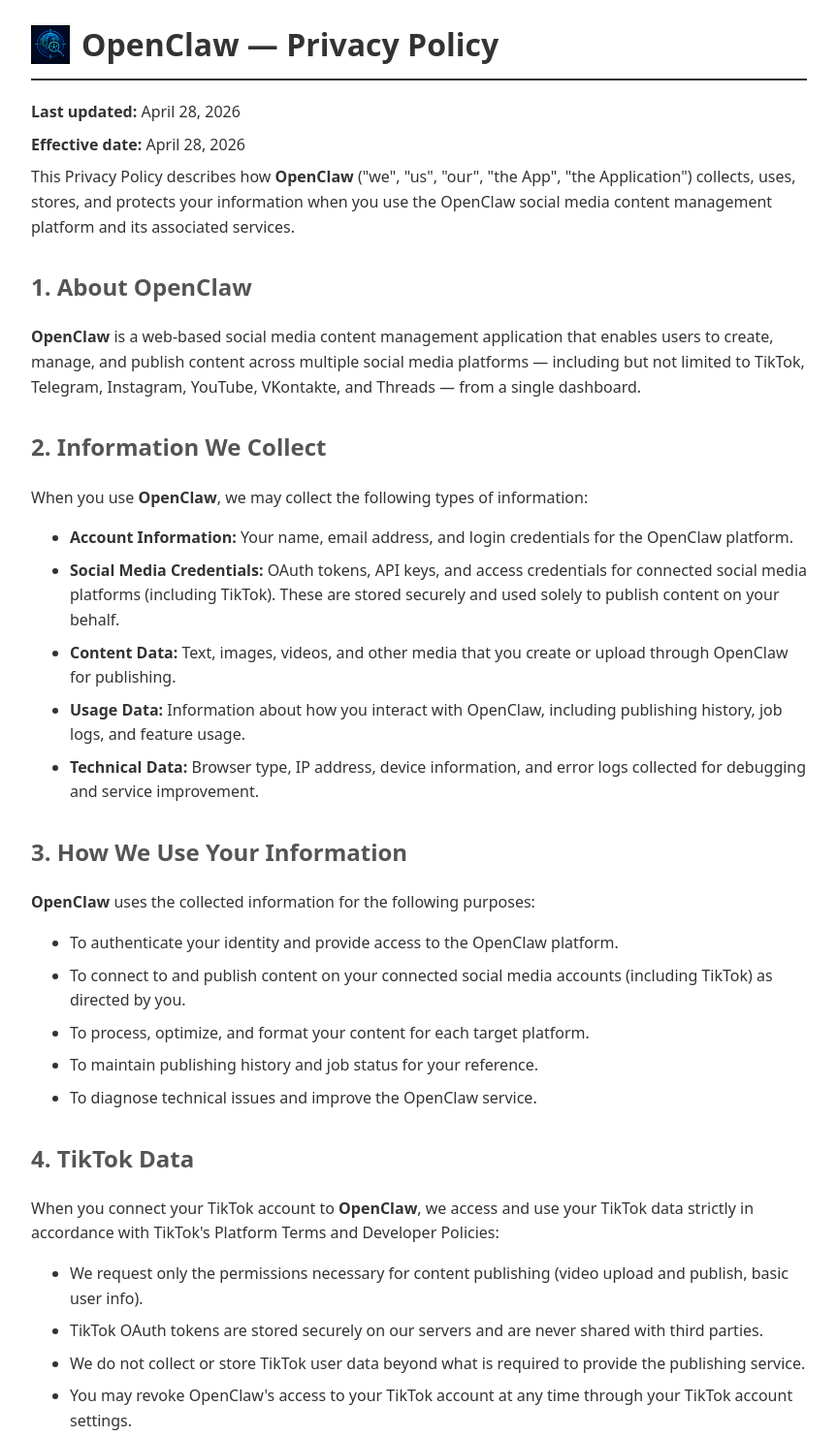
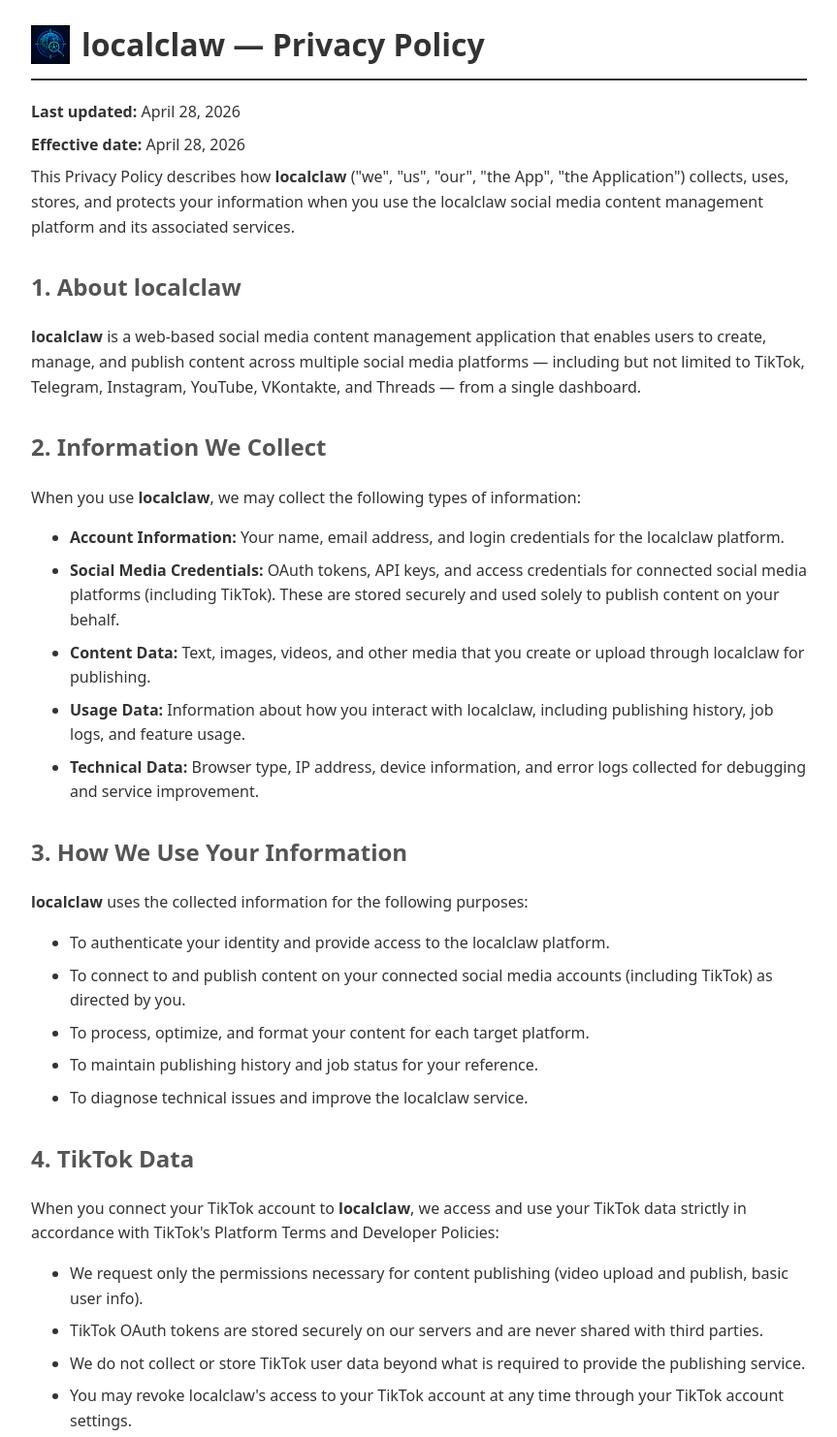
Before and after one commit to nonammed/openclaw-legal, a plain HTML site: page privacy.html in a window 1280 px wide. Shown: the top 1482 px of the page at 97% size, without its empty margins (208-1071 px from the left). Drawn offline with Linux system fonts and the light colour scheme.

Commit message:
Update privacy.html

```diff
--- a/privacy.html
+++ b/privacy.html
@@ -3,51 +3,51 @@
 <head>
 <meta charset="UTF-8">
 <meta name="viewport" content="width=device-width, initial-scale=1.0">
-<title>Privacy Policy - OpenClaw</title>
+<title>Privacy Policy - localclaw</title>
 <link rel="icon" href="favicon.png" type="image/png">
 <style>body{font-family:system-ui,-apple-system,sans-serif;max-width:800px;margin:0 auto;padding:20px;line-height:1.6;color:#333}h1{border-bottom:2px solid #333;padding-bottom:10px}h2{color:#555;margin-top:30px}p,li{margin:8px 0}</style>
 </head>
 <body>
-<div style="display:flex;align-items:center;gap:12px;border-bottom:2px solid #333;padding-bottom:10px;margin-bottom:20px"><img src="favicon.png" width="40" height="40" alt="OpenClaw"><h1 style="border:none;padding:0;margin:0">OpenClaw — Privacy Policy</h1></div>
+<div style="display:flex;align-items:center;gap:12px;border-bottom:2px solid #333;padding-bottom:10px;margin-bottom:20px"><img src="favicon.png" width="40" height="40" alt="localclaw"><h1 style="border:none;padding:0;margin:0">localclaw — Privacy Policy</h1></div>
 <p><strong>Last updated:</strong> April 28, 2026</p>
 <p><strong>Effective date:</strong> April 28, 2026</p>
 
-<p>This Privacy Policy describes how <strong>OpenClaw</strong> ("we", "us", "our", "the App", "the Application") collects, uses, stores, and protects your information when you use the OpenClaw social media content management platform and its associated services.</p>
+<p>This Privacy Policy describes how <strong>localclaw</strong> ("we", "us", "our", "the App", "the Application") collects, uses, stores, and protects your information when you use the localclaw social media content management platform and its associated services.</p>
 
-<h2>1. About OpenClaw</h2>
-<p><strong>OpenClaw</strong> is a web-based social media content management application that enables users to create, manage, and publish content across multiple social media platforms — including but not limited to TikTok, Telegram, Instagram, YouTube, VKontakte, and Threads — from a single dashboard.</p>
+<h2>1. About localclaw</h2>
+<p><strong>localclaw</strong> is a web-based social media content management application that enables users to create, manage, and publish content across multiple social media platforms — including but not limited to TikTok, Telegram, Instagram, YouTube, VKontakte, and Threads — from a single dashboard.</p>
 
 <h2>2. Information We Collect</h2>
-<p>When you use <strong>OpenClaw</strong>, we may collect the following types of information:</p>
+<p>When you use <strong>localclaw</strong>, we may collect the following types of information:</p>
 <ul>
-<li><strong>Account Information:</strong> Your name, email address, and login credentials for the OpenClaw platform.</li>
+<li><strong>Account Information:</strong> Your name, email address, and login credentials for the localclaw platform.</li>
 <li><strong>Social Media Credentials:</strong> OAuth tokens, API keys, and access credentials for connected social media platforms (including TikTok). These are stored securely and used solely to publish content on your behalf.</li>
-<li><strong>Content Data:</strong> Text, images, videos, and other media that you create or upload through OpenClaw for publishing.</li>
-<li><strong>Usage Data:</strong> Information about how you interact with OpenClaw, including publishing history, job logs, and feature usage.</li>
+<li><strong>Content Data:</strong> Text, images, videos, and other media that you create or upload through localclaw for publishing.</li>
+<li><strong>Usage Data:</strong> Information about how you interact with localclaw, including publishing history, job logs, and feature usage.</li>
 <li><strong>Technical Data:</strong> Browser type, IP address, device information, and error logs collected for debugging and service improvement.</li>
 </ul>
 
 <h2>3. How We Use Your Information</h2>
-<p><strong>OpenClaw</strong> uses the collected information for the following purposes:</p>
+<p><strong>localclaw</strong> uses the collected information for the following purposes:</p>
 <ul>
-<li>To authenticate your identity and provide access to the OpenClaw platform.</li>
+<li>To authenticate your identity and provide access to the localclaw platform.</li>
 <li>To connect to and publish content on your connected social media accounts (including TikTok) as directed by you.</li>
 <li>To process, optimize, and format your content for each target platform.</li>
 <li>To maintain publishing history and job status for your reference.</li>
-<li>To diagnose technical issues and improve the OpenClaw service.</li>
+<li>To diagnose technical issues and improve the localclaw service.</li>
 </ul>
 
 <h2>4. TikTok Data</h2>
-<p>When you connect your TikTok account to <strong>OpenClaw</strong>, we access and use your TikTok data strictly in accordance with TikTok's Platform Terms and Developer Policies:</p>
+<p>When you connect your TikTok account to <strong>localclaw</strong>, we access and use your TikTok data strictly in accordance with TikTok's Platform Terms and Developer Policies:</p>
 <ul>
 <li>We request only the permissions necessary for content publishing (video upload and publish, basic user info).</li>
 <li>TikTok OAuth tokens are stored securely on our servers and are never shared with third parties.</li>
 <li>We do not collect or store TikTok user data beyond what is required to provide the publishing service.</li>
-<li>You may revoke OpenClaw's access to your TikTok account at any time through your TikTok account settings.</li>
+<li>You may revoke localclaw's access to your TikTok account at any time through your TikTok account settings.</li>
 </ul>
 
 <h2>5. Data Sharing</h2>
-<p><strong>OpenClaw</strong> does not sell, rent, or share your personal information with third parties. Your content is shared only with the social media platforms you have explicitly connected and instructed OpenClaw to publish to. We may disclose information if required by law or to protect our legal rights.</p>
+<p><strong>localclaw</strong> does not sell, rent, or share your personal information with third parties. Your content is shared only with the social media platforms you have explicitly connected and instructed localclaw to publish to. We may disclose information if required by law or to protect our legal rights.</p>
 
 <h2>6. Data Storage and Security</h2>
 <p>We implement industry-standard security measures to protect your data, including:</p>
@@ -59,12 +59,12 @@
 <p>While we strive to protect your information, no method of electronic transmission or storage is 100% secure.</p>
 
 <h2>7. Data Retention</h2>
-<p><strong>OpenClaw</strong> retains your data only as long as necessary to provide our services. When you delete your account or disconnect a social media platform, associated credentials and data are removed from our systems within 30 days.</p>
+<p><strong>localclaw</strong> retains your data only as long as necessary to provide our services. When you delete your account or disconnect a social media platform, associated credentials and data are removed from our systems within 30 days.</p>
 
 <h2>8. Your Rights</h2>
 <p>You have the right to:</p>
 <ul>
-<li>Access and review the data OpenClaw holds about you.</li>
+<li>Access and review the data localclaw holds about you.</li>
 <li>Request correction of inaccurate data.</li>
 <li>Request deletion of your data and account.</li>
 <li>Disconnect any connected social media account at any time.</li>
@@ -72,14 +72,14 @@
 </ul>
 
 <h2>9. Children's Privacy</h2>
-<p><strong>OpenClaw</strong> is not intended for use by individuals under the age of 18. We do not knowingly collect personal information from children.</p>
+<p><strong>localclaw</strong> is not intended for use by individuals under the age of 18. We do not knowingly collect personal information from children.</p>
 
 <h2>10. Changes to This Policy</h2>
 <p>We may update this Privacy Policy from time to time. We will notify users of significant changes by posting the updated policy on this page with a revised "Last updated" date.</p>
 
 <h2>11. Contact Us</h2>
-<p>If you have any questions about this Privacy Policy or OpenClaw's data practices, please contact us at:</p>
-<p><strong>Email:</strong> openclaw.support@gmail.com</p>
+<p>If you have any questions about this Privacy Policy or localclaw's data practices, please contact us at:</p>
+<p><strong>Email:</strong> localclaw.support@gmail.com</p>
 
 </body>
 </html>
```
